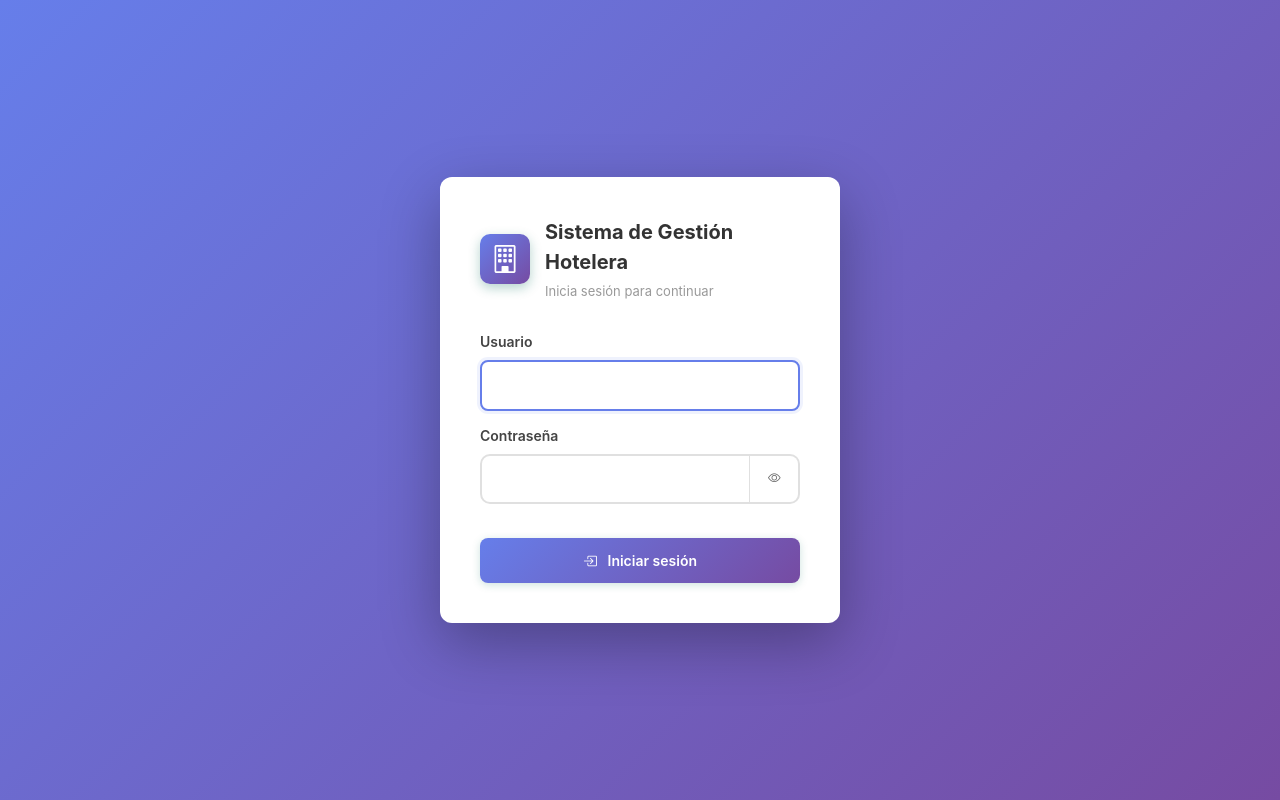
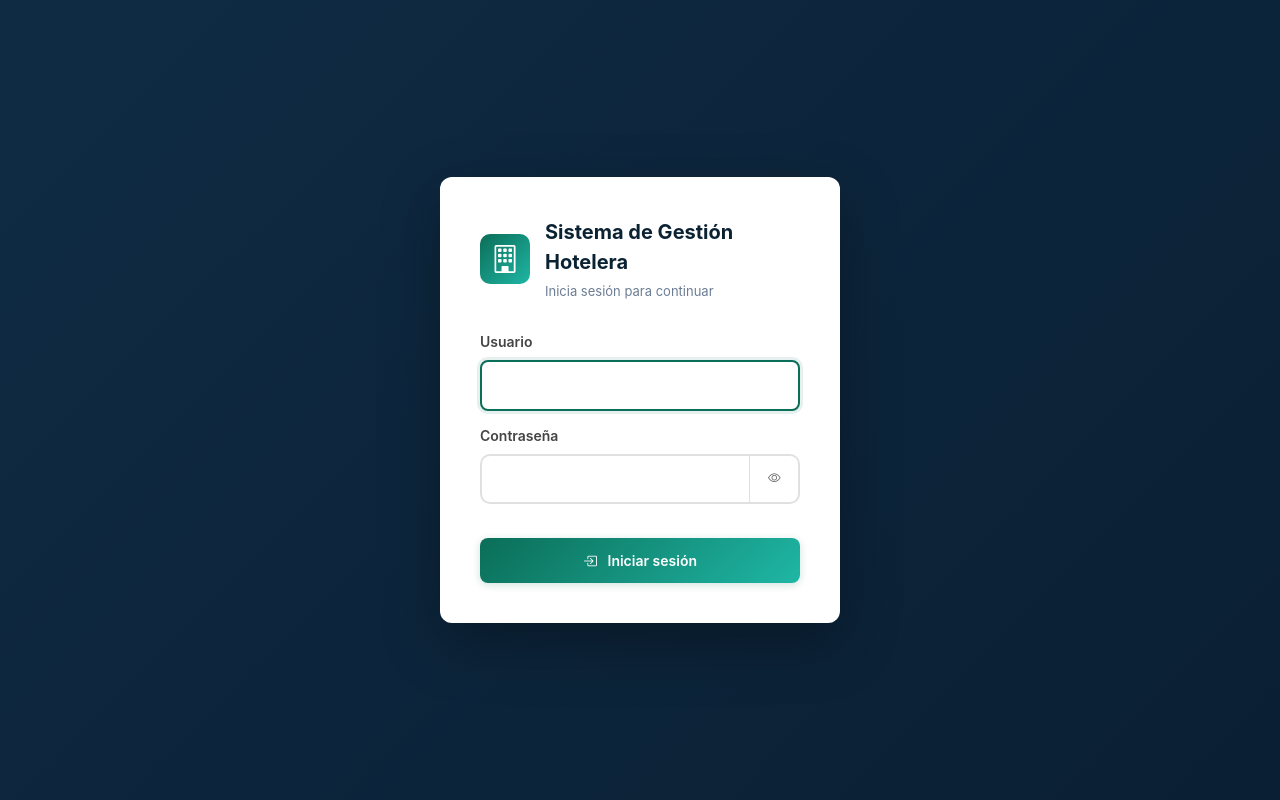
Before and after one commit to AnahiMirley/hotel_system, a PHP site: page /index.php?vista=login in a window 1280 px wide. Run offline with PHP 8.4, Linux system fonts and the light colour scheme.

Commit message:
cambios en css

```diff
--- a/css/estilos.css
+++ b/css/estilos.css
@@ -28,6 +28,31 @@
     --transition: 0.3s cubic-bezier(0.4, 0, 0.2, 1);
     --radius: 12px;
     --radius-lg: 16px;
+
+    /* ------------------------------------------------------------
+       Alinea las variables de Bootstrap con la paleta propia.
+       Sin esto, utilidades de Bootstrap como bg-primary, text-success,
+       text-bg-warning, table-primary, etc. pintan sus colores por
+       defecto (azul/verde/amarillo estándar de Bootstrap) en vez de
+       los colores de marca definidos arriba, generando combinaciones
+       que no coinciden entre sí en distintas pantallas.
+       ------------------------------------------------------------ */
+    --bs-primary: var(--primary);
+    --bs-primary-rgb: 11, 110, 88;
+    --bs-secondary: var(--secondary);
+    --bs-secondary-rgb: 15, 43, 68;
+    --bs-success: var(--success);
+    --bs-success-rgb: 16, 185, 129;
+    --bs-danger: var(--danger);
+    --bs-danger-rgb: 239, 68, 68;
+    --bs-warning: var(--warning);
+    --bs-warning-rgb: 245, 158, 11;
+    --bs-info: var(--info);
+    --bs-info-rgb: 6, 182, 212;
+    --bs-link-color: var(--primary);
+    --bs-link-color-rgb: 11, 110, 88;
+    --bs-link-hover-color: var(--primary-dark);
+    --bs-link-hover-color-rgb: 8, 74, 58;
 }
 
 * {
@@ -719,6 +744,15 @@ html, body {
     border: 1px solid var(--border);
 }
 
+.badge-pax {
+    background-color: rgba(11, 110, 88, 0.1);
+    color: var(--primary-dark);
+    border: 1px solid rgba(11, 110, 88, 0.2);
+    font-weight: 600;
+    padding: 0.4em 0.75em;
+    border-radius: 999px;
+}
+
 .badge-estrellas i {
     color: var(--warning);
 }
@@ -784,11 +818,16 @@ html, body {
     }
 
     .sidebar {
-        position: sticky;
+        position: fixed;
         top: 70px;
-        transform: none !important;
-        visibility: visible !important;
+        left: 0;
         width: 270px;
+        height: calc(100vh - 70px);
+        transform: translateX(-100%);
+    }
+
+    .sidebar.abierto {
+        transform: translateX(0);
     }
 
     .contenido {
--- a/index.php
+++ b/index.php
@@ -166,31 +166,31 @@ $actual = $vistas[$vista];
 <div class="overlay-sidebar d-lg-none" id="overlay-sidebar"></div>
 
 <div class="d-flex app-layout">
-    <nav class="sidebar bg-white border-end shadow-sm" id="sidebar">
-        <div class="sidebar-marca p-3 border-bottom d-flex align-items-center gap-2">
-            <span class="sidebar-marca-icono fs-4 text-primary"><i class="bi bi-building"></i></span>
+    <nav class="sidebar" id="sidebar">
+        <div class="sidebar-marca">
+            <span class="sidebar-marca-icono"><i class="bi bi-building"></i></span>
             <div class="sidebar-marca-texto">
-                <strong class="d-block text-dark">Hotel System</strong>
-                <small class="text-muted">Panel administrativo</small>
+                <strong class="d-block">Hotel System</strong>
+                <small>Panel administrativo</small>
             </div>
         </div>
 
-        <div class="sidebar-nav nav flex-column p-2 gap-1">
+        <div class="sidebar-nav nav flex-column">
             <?php foreach ($vistas as $clave => $info): ?>
             <a href="index.php?vista=<?= $clave ?>"
-               class="nav-link rounded px-3 py-2 d-flex align-items-center gap-2 text-white <?= $vista === $clave ? 'active bg-primary' : 'link-light' ?>">
-                <i class="bi <?= $info['icono'] ?> fs-5"></i>
+               class="nav-link<?= $vista === $clave ? ' active' : '' ?>">
+                <span class="sidebar-icono"><i class="bi <?= $info['icono'] ?>"></i></span>
                 <span><?= htmlspecialchars($info['titulo']) ?></span>
             </a>
             <?php endforeach; ?>
         </div>
 
-        <div class="sidebar-pie p-3 border-top mt-auto d-flex align-items-center justify-content-between">
-            <div class="sidebar-pie-usuario d-flex align-items-center gap-2">
-                <i class="bi bi-person-circle fs-4 text-secondary"></i>
+        <div class="sidebar-pie">
+            <div class="sidebar-pie-usuario">
+                <i class="bi bi-person-circle"></i>
                 <span class="small fw-semibold text-truncate" style="max-width: 120px;"><?= htmlspecialchars($_SESSION['usuario_nombre'] ?? '') ?></span>
             </div>
-            <button type="button" class="btn btn-outline-danger btn-sm btn-logout" id="btn-logout" title="Cerrar sesión">
+            <button type="button" class="btn btn-logout" id="btn-logout" title="Cerrar sesión">
                 <i class="bi bi-box-arrow-right"></i>
             </button>
         </div>
--- a/js/tipo_habitacion.js
+++ b/js/tipo_habitacion.js
@@ -29,7 +29,7 @@ function pintarTipos(lista) {
             <td><img src="${imagenTipoHabitacion(t.id_tipo_habitacion)}" class="thumb-tipo" alt="${escaparHtml(t.nombre)}"></td>
             <td class="fw-semibold">${escaparHtml(t.nombre)}</td>
             <td class="text-muted">${escaparHtml(t.descripcion)}</td>
-            <td><span class="badge text-bg-light border">${t.capacidad} pax</span></td>
+            <td><span class="badge badge-pax">${t.capacidad} pax</span></td>
             <td>$${parseFloat(t.precio_base).toFixed(2)}</td>
             <td class="text-end tabla-acciones">
                 <button class="btn btn-sm btn-outline-primary" onclick="editarTipo(${t.id_tipo_habitacion})">
--- a/views/cliente/index.html
+++ b/views/cliente/index.html
@@ -88,7 +88,7 @@
 
             <form id="form-cliente" class="needs-validation" novalidate>
 
-                <div class="modal-header bg-primary text-white">
+                <div class="modal-header">
 
                     <h5 class="modal-title fw-semibold" id="titulo-modal-cliente">
                         Nuevo Cliente
--- a/views/gastos/index.html
+++ b/views/gastos/index.html
@@ -90,7 +90,7 @@
 
             <form id="form-gasto" class="needs-validation" novalidate>
 
-                <div class="modal-header bg-primary text-white">
+                <div class="modal-header">
 
                     <h5 class="modal-title fw-semibold" id="titulo-modal-gasto">
                         Nuevo Gasto
--- a/views/habitacion/index.html
+++ b/views/habitacion/index.html
@@ -97,7 +97,7 @@
 
             <form id="form-habitacion" class="needs-validation" novalidate>
 
-                <div class="modal-header bg-primary text-white">
+                <div class="modal-header">
 
                     <h5 class="modal-title fw-semibold" id="titulo-modal-habitacion">
                         Nueva Habitación
--- a/views/login/index.html
+++ b/views/login/index.html
@@ -1,10 +1,10 @@
 <div class="login-wrap">
     <div class="login-card">
         <div class="login-marca">
-            <span class="sidebar-marca-icono"><i class="bi bi-building"></i></span>
+            <span class="login-marca-icono"><i class="bi bi-building"></i></span>
             <div>
                 <strong>Sistema de Gestión Hotelera</strong>
-                <small class="d-block text-muted">Inicia sesión para continuar</small>
+                <small class="d-block">Inicia sesión para continuar</small>
             </div>
         </div>
 
@@ -56,7 +56,7 @@
     justify-content: center;
     align-items: center;
     min-height: 100vh;
-    background: linear-gradient(135deg, #667eea 0%, #764ba2 100%);
+    background: linear-gradient(135deg, var(--secondary) 0%, var(--secondary-dark) 100%);
     padding: 20px;
     font-family: -apple-system, BlinkMacSystemFont, 'Segoe UI', Roboto, 'Helvetica Neue', Arial, sans-serif;
 }
@@ -90,28 +90,29 @@
     text-align: left;
 }
 
-.sidebar-marca-icono {
+.login-marca-icono {
     display: flex;
     align-items: center;
     justify-content: center;
     width: 50px;
     height: 50px;
-    background: linear-gradient(135deg, #667eea 0%, #764ba2 100%);
+    background: linear-gradient(135deg, var(--primary) 0%, var(--primary-light) 100%);
     color: white;
     border-radius: 10px;
     font-size: 28px;
+    flex-shrink: 0;
 }
 
 .login-marca strong {
     display: block;
     font-size: 20px;
-    color: #333;
+    color: var(--text);
     margin-bottom: 5px;
 }
 
 .login-marca small {
     font-size: 13px;
-    color: #999 !important;
+    color: var(--text-muted) !important;
 }
 
 .form-label {
@@ -130,8 +131,8 @@
 }
 
 .form-control:focus {
-    border-color: #667eea;
-    box-shadow: 0 0 0 3px rgba(102, 126, 234, 0.1);
+    border-color: var(--primary);
+    box-shadow: 0 0 0 3px rgba(11, 110, 88, 0.1);
     outline: none;
 }
 
@@ -147,16 +148,16 @@
 }
 
 .input-group .btn:hover {
-    border-color: #667eea;
-    color: #667eea;
+    border-color: var(--primary);
+    color: var(--primary);
 }
 
 .input-group .form-control:focus + .btn {
-    border-color: #667eea;
+    border-color: var(--primary);
 }
 
 .btn-primary {
-    background: linear-gradient(135deg, #667eea 0%, #764ba2 100%);
+    background: linear-gradient(135deg, var(--primary) 0%, var(--primary-light) 100%);
     border: none;
     border-radius: 8px;
     font-weight: 600;
@@ -166,7 +167,7 @@
 
 .btn-primary:hover {
     transform: translateY(-2px);
-    box-shadow: 0 10px 25px rgba(102, 126, 234, 0.4);
+    box-shadow: 0 10px 25px rgba(11, 110, 88, 0.3);
 }
 
 .btn-primary:active {
--- a/views/reserva/index.html
+++ b/views/reserva/index.html
@@ -99,7 +99,7 @@
 
             <form id="form-reserva" class="needs-validation" novalidate>
 
-                <div class="modal-header bg-primary text-white">
+                <div class="modal-header">
 
                     <h5 class="modal-title fw-semibold" id="titulo-modal-reserva">
                         Nueva Reserva
--- a/views/servicios/index.html
+++ b/views/servicios/index.html
@@ -93,7 +93,7 @@
 
             <form id="form-servicio" class="needs-validation" novalidate>
 
-                <div class="modal-header bg-primary text-white">
+                <div class="modal-header">
 
                     <h5 class="modal-title fw-semibold" id="titulo-modal-servicio">
                         Nuevo Servicio
--- a/views/tipo_habitacion/index.html
+++ b/views/tipo_habitacion/index.html
@@ -97,7 +97,7 @@
 
             <form id="form-tipo" class="needs-validation" novalidate>
 
-                <div class="modal-header bg-primary text-white">
+                <div class="modal-header">
 
                     <h5 class="modal-title fw-semibold" id="titulo-modal-tipo">
                         Nuevo Tipo de Habitación
```
